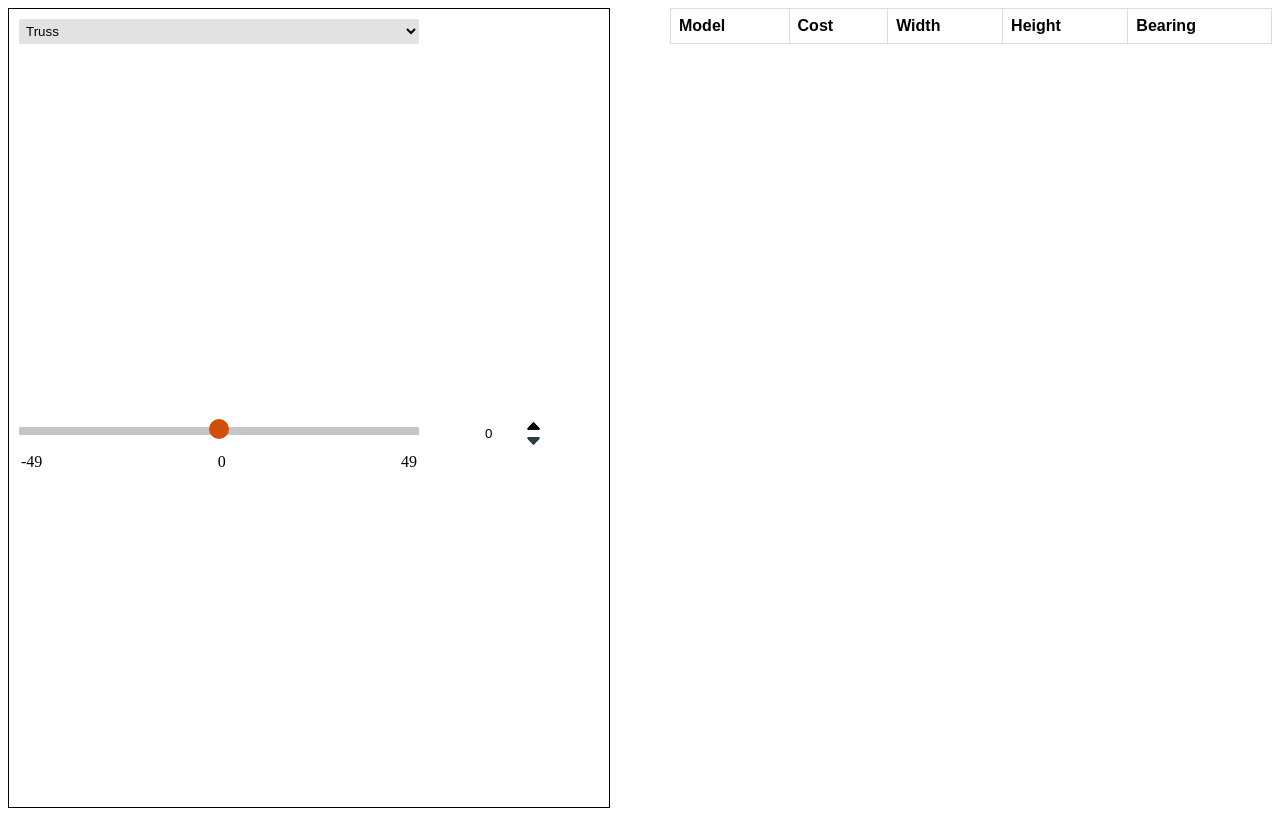
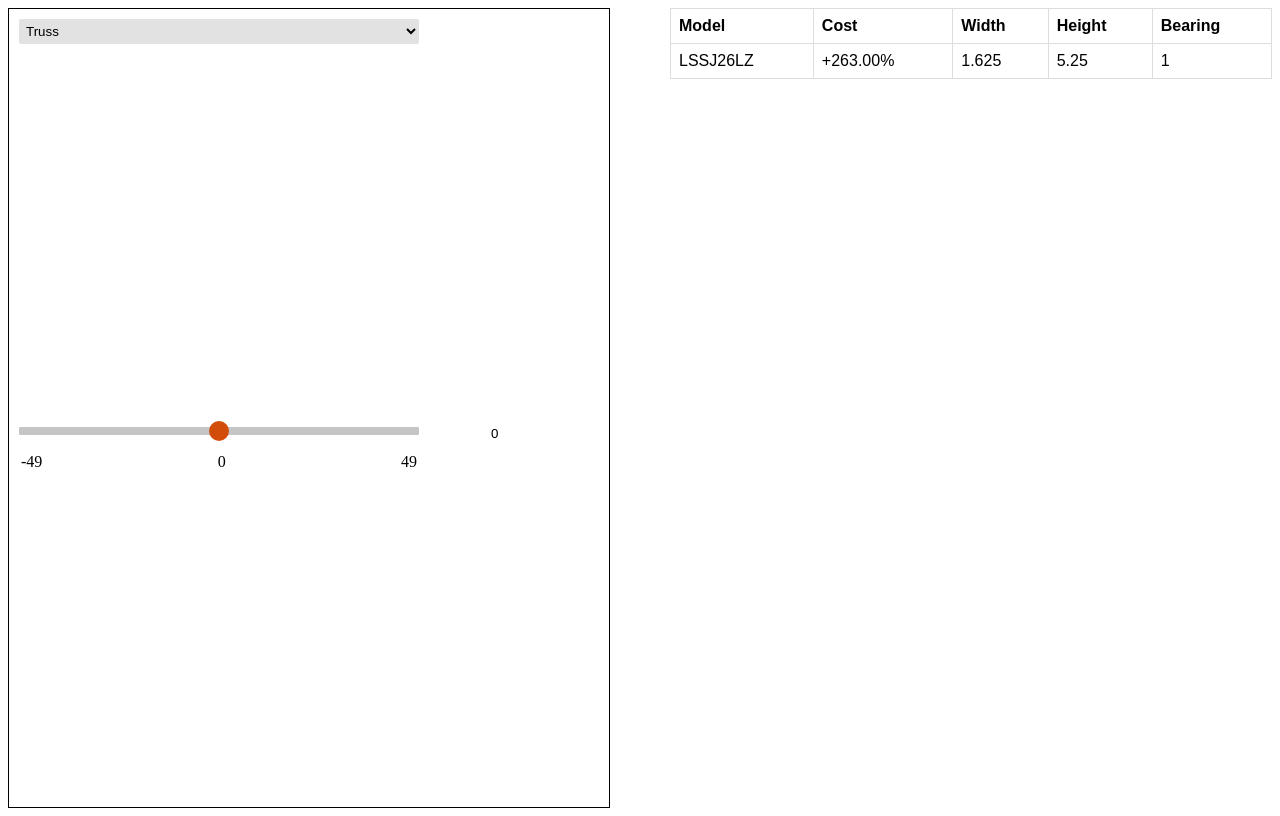
Before and after one commit to tuantran221/web-app, a React (Create React App) app: page / in a window 1280 px wide. Built offline with nearby package versions, Linux system fonts and the light colour scheme.

Commit message:
impl validation, disable dropdown

```diff
--- a/public/index.html
+++ b/public/index.html
@@ -14,7 +14,7 @@
       manifest.json provides metadata used when your web app is installed on a
       user's mobile device or desktop. See https://developers.google.com/web/fundamentals/web-app-manifest/
     -->
-    <link rel="manifest" href="%PUBLIC_URL%/manifest.json" />
+    <!-- <link rel="manifest" href="%PUBLIC_URL%/manifest.json" /> -->
     <!--
       Notice the use of %PUBLIC_URL% in the tags above.
       It will be replaced with the URL of the `public` folder during the build.
--- a/src/components/dropdown/index.jsx
+++ b/src/components/dropdown/index.jsx
@@ -15,7 +15,7 @@ const DropDown = () => {
 
   return (
     <div className="dropdown-wrapper">
-      <select onChange={handleUpdateSelected} className="select-wrapper" disabled={false} >
+      <select onChange={handleUpdateSelected} className="select-wrapper" disabled={selected.dropDisable} >
         {data.TypeProduct.map((item, index) => (
           <option key={index} value={item}>
             {item}
--- a/src/components/input/index.jsx
+++ b/src/components/input/index.jsx
@@ -1,41 +1,35 @@
 import React, { useState, useContext } from "react";
-import down from "../../assets/icons8-down.png";
-import up from "../../assets/icons8-up.png";
 import "./style.css";
 import SelectContext from "../../context/Context";
+// import data from "../../data/fake_data.json";
 const Input = () => {
   var initValue = 0;
 
   const [sliderValue, setSliderValue] = useState(initValue);
-  // console.log("slider", sliderValue)
+
+  // console.log("slider", sliderValue);
   const selected = useContext(SelectContext);
-  console.log("selected", selected);
+  // console.log("selected", selected);
 
-  const handleSliderChange = (newValue) => {
-    setSliderValue(newValue);
+  // ------------- function handle action input bar --------------------
+  const handleSliderChange = (val) => {
+    setSliderValue(val);
+    selected.setBarSelect(parseInt(val));
+    selected.setdropDisable(true);
   };
+
   const handleInputChange = (e) => {
-    let newValue = e.target.value;
-    setSliderValue(newValue);
+    let val = e.target.value;
+    setSliderValue(val);
+    selected.setBarSelect(parseInt(val));
   };
 
   const handleOptionChange = (val) => {
     setSliderValue(val);
     selected.setBarSelect(val);
-    console.log(val);
   };
 
-  const IncrementValue = () => {
-    if (sliderValue < 49) {
-      setSliderValue((prevValue) => parseInt(prevValue) + 1);
-    }
-  };
-
-  const DecrementValue = () => {
-    if (sliderValue > -49) {
-      setSliderValue((prevValue) => parseInt(prevValue) - 1);
-    }
-  };
+  // --------------------------------------
 
   return (
     <div className="input">
@@ -47,46 +41,61 @@ const Input = () => {
           list="values"
           value={sliderValue}
           onChange={(e) => handleSliderChange(e.target.value)}
-          min="-49"
-          max="49"
+          min={parseInt("-49")}
+          max={parseInt("49")}
         />
         <datalist id="values">
           <option
-            className={selected.isdisable? "datalist-option-disable" : "datalist-option"}
+            className={
+              selected.isdisable ? "datalist-option-disable" : "datalist-option"
+            }
             disabled={selected.isdisable}
-            value="-49"
+            value={-49}
             label="-49"
-            onClick={() => handleOptionChange("-49")}
+            onClick={() => handleOptionChange(-49)}
           ></option>
           <option
-            className={selected.isdisable? "datalist-option-disable" : "datalist-option"}
+            className={
+              selected.isdisable ? "datalist-option-disable" : "datalist-option"
+            }
             disabled={selected.isdisable}
-            value="0"
+            value={0}
             label="0"
-            onClick={() => handleOptionChange("0")}
+            onClick={() => handleOptionChange(0)}
           ></option>
           <option
-            className={selected.isdisable? "datalist-option-disable" : "datalist-option"}
+            className={
+              selected.isdisable ? "datalist-option-disable" : "datalist-option"
+            }
             disabled={selected.isdisable}
-            value="49"
+            value={49}
             label="49"
-            onClick={() => handleOptionChange("49")}
+            onClick={() => handleOptionChange(49)}
           ></option>
         </datalist>
+        <div
+          className={
+            sliderValue > 49
+              ? "input-validation-true"
+              : "input-validation" && sliderValue < -49
+              ? "input-validation-true"
+              : "input-validation"
+          }
+        >
+          <p>Please enter a value between -49 and 49</p>
+        </div>
       </div>
 
       <div className="input-wrapper">
-        <div className="input-wrapper-text">
-          <input value={sliderValue} onInput={handleInputChange} />
-          <div className="input-wrapper-btn">
-            <button onClick={IncrementValue} className="input-btn">
-              <img src={up} alt="up" className="icon-btn" />
-            </button>
-            <button onClick={DecrementValue} className="input-btn">
-              <img src={down} alt="down" className="icon-btn" />
-            </button>
-          </div>
-        </div>
+        <input
+          type="number"
+          min={parseInt("-49")}
+          max={parseInt("49")}
+          value={sliderValue}
+          onInput={handleInputChange}
+          disabled={selected.isdisable}
+          className={selected.isdisable ? "input-field-disable" : "input-field"}
+        />
       </div>
     </div>
   );
--- a/src/components/input/style.css
+++ b/src/components/input/style.css
@@ -15,7 +15,8 @@
 datalist {
     display: flex;
     justify-content: space-between;
-    writing-mode: horizontal-tb;;
+    writing-mode: horizontal-tb;
+    ;
     width: 400px;
     margin-top: 1rem;
 }
@@ -28,7 +29,8 @@ datalist {
     outline: none;
     border-radius: 1px;
 }
-    .slider-disable{
+
+.slider-disable {
     -webkit-appearance: none;
     width: 100%;
     height: 8px;
@@ -36,7 +38,8 @@ datalist {
     outline: none;
     border-radius: 1px;
 }
-    .slider-disable::-webkit-slider-thumb{
+
+.slider-disable::-webkit-slider-thumb {
     -webkit-appearance: none;
     appearance: none;
     width: 20px;
@@ -44,7 +47,7 @@ datalist {
     border-radius: 50%;
     background: #fdaf87;
     cursor: not-allowed;
-        margin-bottom: 17px;
+    margin-bottom: 15px;
 }
 
 .slider::-webkit-slider-thumb {
@@ -54,13 +57,15 @@ datalist {
     height: 20px;
     border-radius: 50%;
     background: #d34d0a;
-    margin-bottom: 17px;
+    margin-bottom: 15px;
     cursor: pointer;
 }
-.datalist-option{
+
+.datalist-option {
     cursor: pointer;
 }
-    .datalist-option-disable{
+
+.datalist-option-disable {
     cursor: not-allowed;
 }
 
@@ -72,37 +77,46 @@ datalist {
     margin-bottom: 2rem;
 }
 
-.input-wrapper-text {
-    display: flex;
-    flex-direction: row;
-}
+/* input text css */
 
-.input-wrapper input {
+.input-field {
     width: 40px;
     border: none;
     outline: none;
+    padding: 8px;
 }
 
-.input-wrapper input:focus {
-    background-color: #ff8041;
+.input-field:focus {
+    background-color: #f0c18c;
 }
 
-.input-wrapper-btn {
-    display: flex;
-    flex-direction: column;
+.input-field-disable {
+    cursor: not-allowed;
+    width: 40px;
+    border: none;
+    outline: none;
+    padding: 8px;
+}
+
+.input-validation {
+    position: absolute;
+    left: 0;
+    margin-top: 3rem;
+    margin-left: 1rem;
+    font-size: 13px;
+    display: none;
+}
+
+.input-validation-true {
+    position: absolute;
+    left: 0;
+    margin-top: 3rem;
+    margin-left: 1.2rem;
+    font-size: 13px;
+    color: #b32c06;
 
 }
 
-.input-btn {
-    border: none;
-    outline: none;
-    background-color: white;
-    padding: 0;
-    cursor: pointer;
-
+.input-validation p {
+    margin: 0;
 }
-
-.icon-btn {
-    width: 13px;
-    height: 8px;
-}
--- a/src/components/table/index.jsx
+++ b/src/components/table/index.jsx
@@ -5,7 +5,6 @@ import SelectContext from "../../context/Context";
 const Table = () => {
 
   const value = useContext(SelectContext)
-  console.log(value.barSelect === "0")
 
   const Display = data.ListProduct.map((item, index) => {
     if (item.type === value.dropdownSelect && item.slope === value.barSelect){
--- a/src/context/Context.js
+++ b/src/context/Context.js
@@ -6,6 +6,7 @@ export const SelectProvider = ({ children }) => {
   const [dropdownSelect, setDropdownSelect] = useState("Truss");
   const [barSelect, setBarSelect] = useState(0);
   const [isdisable, setIsDisable] = useState(false);
+  const [dropDisable, setdropDisable] = useState(false)
 
   return (
     <SelectContext.Provider
@@ -13,9 +14,11 @@ export const SelectProvider = ({ children }) => {
         dropdownSelect,
         isdisable,
         barSelect,
+        dropDisable,
         setBarSelect,
         setIsDisable,
         setDropdownSelect,
+        setdropDisable
       }}
     >
       {children}
--- a/src/data/fake_data.json
+++ b/src/data/fake_data.json
@@ -8,7 +8,7 @@
             "width": "1.625",
             "height": "5.25",
             "bearing": "1",
-            "slope": "49"
+            "slope": 32
         },
         {
             "type": "Truss",
@@ -17,7 +17,7 @@
             "width": "1.625",
             "height": "5.25",
             "bearing": "1",
-             "slope": "0"
+             "slope": 0
         },
         {
             "type": "Truss",
@@ -26,7 +26,7 @@
             "width": "1.625",
             "height": "5.25",
             "bearing": "1",
-            "slope": "-49"
+            "slope": -49
         },
         {
             "type": "Glulam",
@@ -34,7 +34,8 @@
             "installedCost": "+263.00%",
             "width": "1.625",
             "height": "5.25",
-            "bearing": "1"
+            "bearing": "1",
+            "slope": -49
         },
         {
             "type": "Laminated Strand Lumber",
@@ -42,7 +43,8 @@
             "installedCost": "30.00%    ",
             "width": "1.625",
             "height": "5.25",
-            "bearing": "1"
+            "bearing": "1",
+            "slope": 49
         },
         {
             "type": "Parallel Strand Lumber",
@@ -50,7 +52,8 @@
             "installedCost": "+27.00%",
             "width": "1.625",
             "height": "5.25",
-            "bearing": "1"
+            "bearing": "1",
+            "slope": 0
         },
         {
             "type": "Parallel Strand Lumber",
@@ -58,7 +61,8 @@
             "installedCost": "+27.00%",
             "width": "1.625",
             "height": "5.25",
-            "bearing": "1"
+            "bearing": "1",
+            "slope": -49
         }
     ]
 }
```
Lines whose indentation alone changed are shown as unchanged.
